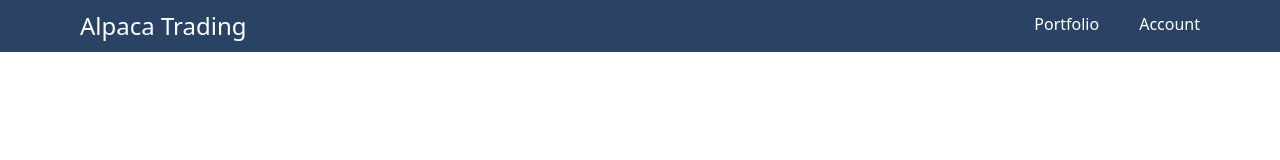
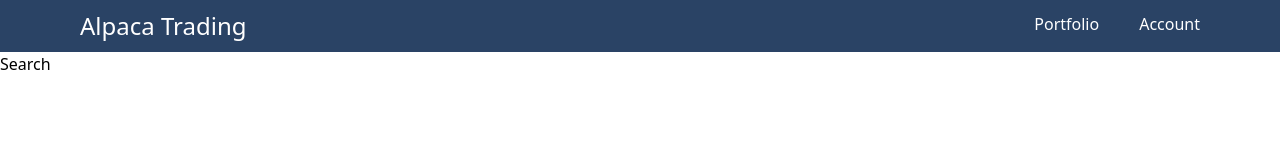
Before and after one commit to tarricsookdeo/alpaca-react, a React (Create React App) app: page / in a window 1280 px wide. Shown: the top 160 px of the page. Built offline with nearby package versions, Linux system fonts and the light colour scheme.

Commit message:
Will create initial Search component.

```diff
--- a/src/App.js
+++ b/src/App.js
@@ -1,11 +1,13 @@
 import React, { Component } from 'react';
 import Navbar from './components/layout/Navbar';
+import Search from './components/stock/Search';
 
 class App extends Component {
   render() {
     return (
       <div className='App'>
         <Navbar />
+        <Search />
       </div>
     );
   }
--- /dev/null
+++ b/src/components/stock/Search.js
@@ -0,0 +1,13 @@
+import React, { Component } from 'react';
+
+class Search extends Component {
+  render() {
+    return (
+      <div>
+        <h1>Search</h1>
+      </div>
+    );
+  }
+}
+
+export default Search;
```
